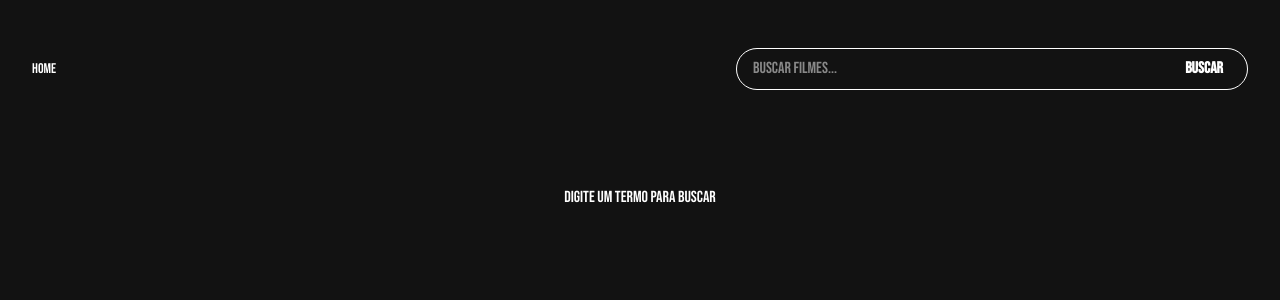
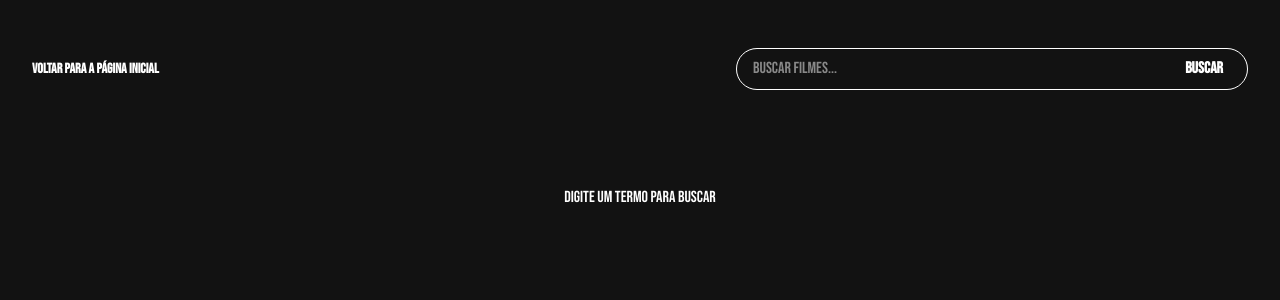
Before and after one commit to iamdaviddev/movie-finder, a Next.js app: page /buscar in a window 1280 px wide. Shown: the top 300 px of the page. Built offline with nearby package versions, Linux system fonts and the light colour scheme.

Commit message:
buscar genre filter and infinite scroll bugs solved

```diff
--- a/src/app/buscar/page.tsx
+++ b/src/app/buscar/page.tsx
@@ -39,7 +39,12 @@ export default function SearchPage() {
           className="text-dark-textSecondary text-sm hover:text-dark-text transition-colors duration-200 inline-block order-2 sm:order-1"
           href="/"
         >
-          Home
+          <span
+            className="font-bold"
+            style={{ color: 'var(--color-accent)' }}
+          >
+            Voltar para a página inicial
+          </span>
         </Link>
         <div className="w-full sm:w-auto sm:flex-1 sm:max-w-md lg:max-w-lg order-1 sm:order-2">
           <SearchBar initialValue={query} />
--- a/src/components/genre-filter.tsx
+++ b/src/components/genre-filter.tsx
@@ -1,13 +1,12 @@
 'use client';
 import { useEffect, useState } from 'react';
 import { fetchGenres } from '@/services/tmdb';
-import { useRouter } from 'next/navigation';
 import Link from 'next/link';
+import type { Genre } from '@/types/movies';
 
 export function GenreFilter() {
-  const [genres, setGenres] = useState<any[]>([]);
+  const [genres, setGenres] = useState<Genre[]>([]);
   const [loading, setLoading] = useState(false);
-  const router = useRouter();
 
   useEffect(() => {
     const loadGenres = async () => {
--- a/src/components/infinite-scroll-movies.tsx
+++ b/src/components/infinite-scroll-movies.tsx
@@ -49,7 +49,11 @@ export function InfiniteScrollMovies({
         } else {
           response = await fetchPopularMovies(page);
         }
-        setMovies((prev) => [...prev, ...response.results]);
+        setMovies((prev) => {
+          const existingIds = new Set(prev.map((m) => m.id));
+          const newMovies = response.results.filter((m: Movies) => !existingIds.has(m.id));
+          return [...prev, ...newMovies];
+        });
       } catch (error) {
         console.error("Error fetching movies:", error);
       } finally {
```
